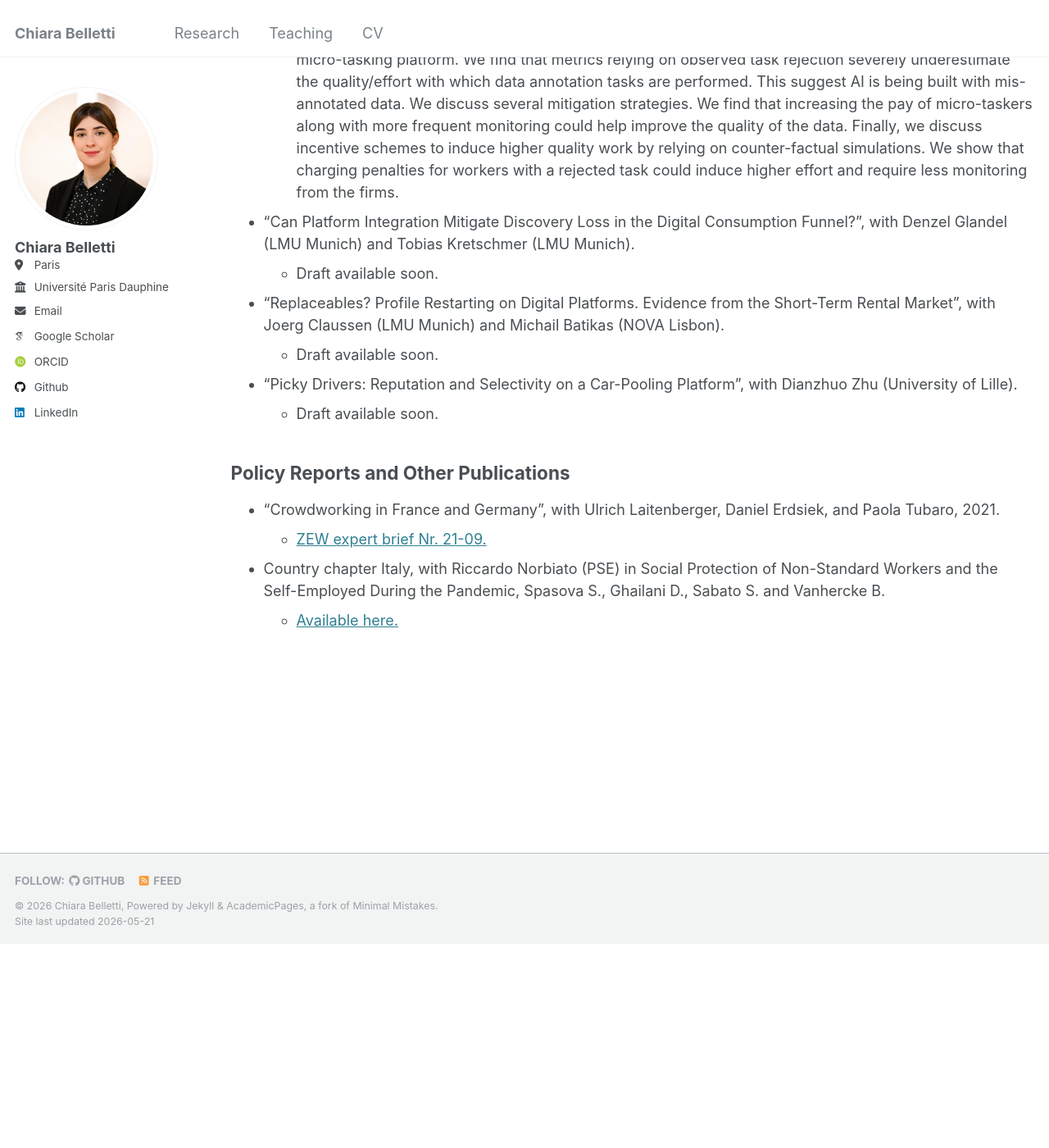
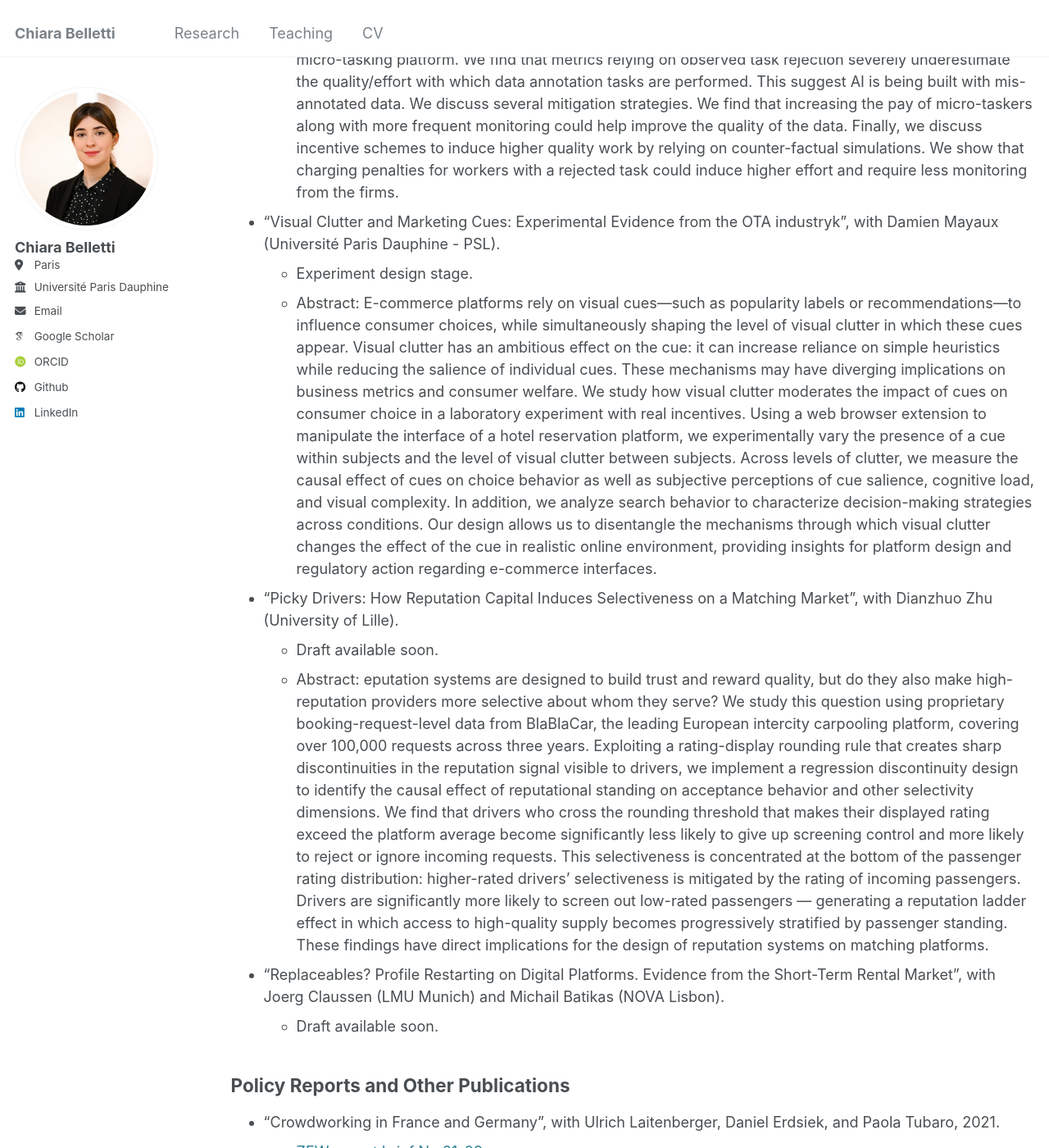
Before and after one commit to ChiaraBelletti/ChiaraBelletti.github.io, a Jekyll site: the page built from _pages/research.md, in a window 1280 px wide and 1400 px high, scrolled down 1110 px. Shown: the whole window at 82% size. Built offline with Jekyll 4.4.1, drawn with Linux system fonts in a browser that asks for light colours; some web fonts are replaced; before the commit the page ends 2261 px from its top, so only the background shows below that; some of the changed text lies outside the part shown.

Commit message:
Revise research interests and update working papers
Updated research page to reflect changes in working papers and selected works in progress, including new abstracts and titles.

```diff
--- a/_pages/research.md
+++ b/_pages/research.md
@@ -28,13 +28,15 @@ Work in Progress
   * Abstract: Micro-tasking platforms enable the collection of data used to train machine learning algorithms and artificial intelligence. However, a classical Principal-Agent problem may limit the quality of the data produced by micro-taskers as firms do not always monitor the quality of the work done with sufficient frequency.
 We develop a structural model of equilibrium demand and supply of effort to measure quality and monitoring behavior. We estimate the parameters of this model using proprietary data from a leading micro-tasking platform. We find that metrics relying on observed task rejection severely underestimate the quality/effort with which data annotation tasks are performed. This suggest AI is being built with mis-annotated data. We discuss several mitigation strategies. We find that increasing the pay of micro-taskers along with more frequent monitoring could help improve the quality of the data. Finally, we discuss incentive schemes to induce higher quality work by relying on counter-factual simulations. We show that charging penalties for workers with a rejected task could induce higher effort and require less monitoring from the firms.
 
-* "Can Platform Integration Mitigate Discovery Loss in the Digital Consumption Funnel?", with Denzel Glandel (LMU Munich) and Tobias Kretschmer (LMU Munich).
+* "Visual Clutter and Marketing Cues: Experimental Evidence from the OTA industryk", with Damien Mayaux (Université Paris Dauphine - PSL).
+  * Experiment design stage.
+  * Abstract: E-commerce platforms rely on visual cues—such as popularity labels or recommendations—to influence consumer choices, while simultaneously shaping the level of visual clutter in which these cues appear. Visual clutter has an ambitious effect on the cue: it can increase reliance on simple heuristics while reducing the salience of individual cues. These mechanisms may have diverging implications on business metrics and consumer welfare. We study how visual clutter moderates the impact of cues on consumer choice in a laboratory experiment with real incentives. Using a web browser extension to manipulate the interface of a hotel reservation platform, we experimentally vary the presence of a cue within subjects and the level of visual clutter between subjects. Across levels of clutter, we measure the causal effect of cues on choice behavior as well as subjective perceptions of cue salience, cognitive load, and visual complexity. In addition, we analyze search behavior to characterize decision-making strategies across conditions. Our design allows us to disentangle the mechanisms through which visual clutter changes the effect of the cue in realistic online environment, providing insights for platform design and regulatory action regarding e-commerce interfaces.
+
+* "Picky Drivers: How Reputation Capital Induces Selectiveness on a Matching Market", with Dianzhuo Zhu (University of Lille).
   * Draft available soon.
+  * Abstract: eputation systems are designed to build trust and reward quality, but do they also make high-reputation providers more selective about whom they serve? We study this question using proprietary booking-request-level data from BlaBlaCar, the leading European intercity carpooling platform, covering over 100,000 requests across three years. Exploiting a rating-display rounding rule that creates sharp discontinuities in the reputation signal visible to drivers, we implement a regression discontinuity design to identify the causal effect of reputational standing on acceptance behavior and other selectivity dimensions. We find that drivers who cross the rounding threshold that makes their displayed rating exceed the platform average become significantly less likely to give up screening control and more likely to reject or ignore incoming requests. This selectiveness is concentrated at the bottom of the passenger rating distribution: higher-rated drivers' selectiveness is mitigated by the rating of incoming passengers. Drivers are significantly more likely to screen out low-rated passengers — generating a reputation ladder effect in which access to high-quality supply becomes progressively stratified by passenger standing. These findings have direct implications for the design of reputation systems on matching platforms.
 
 * "Replaceables? Profile Restarting on Digital Platforms. Evidence from the Short-Term Rental Market", with Joerg Claussen (LMU Munich) and Michail Batikas (NOVA Lisbon).
-  * Draft available soon.
-
-* "Picky Drivers: Reputation and Selectivity on a Car-Pooling Platform", with Dianzhuo Zhu (University of Lille).
   * Draft available soon.
 
 
```
Also changed, not shown: other parts of _pages/research.md (+2 -2 lines).
